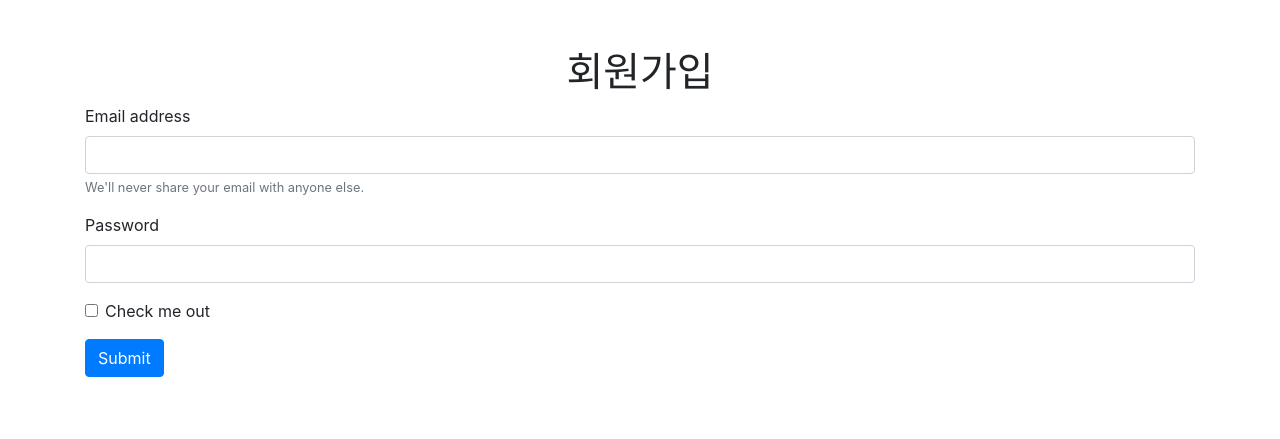
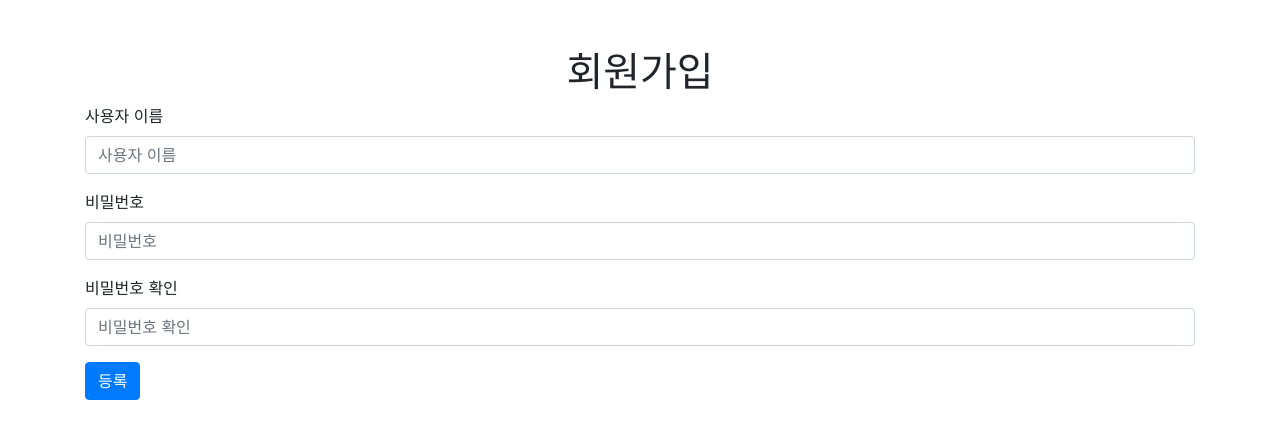
Before and after one commit to leorld/django_basic_1, a Django app: page /fcuser/register/ in a window 1280 px wide. Shown: the top 439 px of the page. Run offline with Django 3.2, Linux system fonts and the light colour scheme; some libraries are stand-ins or nearby versions.

Commit message:
양식변경, 암호화토큰추가, 회원가입정보 함수작성, db저장

```diff
--- a/fc_community/fcuser/templates/register.html
+++ b/fc_community/fcuser/templates/register.html
@@ -37,38 +37,44 @@
       </div>
       <div class="row">
         <div class="col-12">
-          <form>
+          <form method="POST" action=".">
+            <!-- method = "Post" 방식으로 데이터를 파이썬파일에 전달(get방식도 있음) -->
+            <!-- 현재 주소에 action하므로 .만작성 -->
+            {% csrf_token %}
+            <!-- 암호화된 키를 숨겨놓아서 키가 없으면 잘못된 요청으로 반환, 다른데에서 데이터를 호출할 수 있는 것을 방지 -->
+            <!-- 장고에서는 폼에 위의 토큰이 없으면 작동안함. -->
             <div class="form-group">
-              <label for="exampleInputEmail1">Email address</label>
+              <label for="username">사용자 이름</label>
               <input
-                type="email"
+                type="text"
                 class="form-control"
-                id="exampleInputEmail1"
-                aria-describedby="emailHelp"
+                id="username"
+                placeholder="사용자 이름"
+                name="username"
               />
-              <small id="emailHelp" class="form-text text-muted"
-                >We'll never share your email with anyone else.</small
-              >
+              <!-- name값이 있어야 키값으로 사용할 수 있으므로 작성해줌 -->
             </div>
             <div class="form-group">
-              <label for="exampleInputPassword1">Password</label>
+              <label for="password">비밀번호</label>
               <input
                 type="password"
                 class="form-control"
-                id="exampleInputPassword1"
+                id="password"
+                placeholder="비밀번호"
+                name="password"
               />
             </div>
-            <div class="form-group form-check">
+            <div class="form-group">
+              <label for="re-password">비밀번호 확인</label>
               <input
-                type="checkbox"
-                class="form-check-input"
-                id="exampleCheck1"
+                type="password"
+                class="form-control"
+                id="re-password"
+                placeholder="비밀번호 확인"
+                name="re-password"
               />
-              <label class="form-check-label" for="exampleCheck1"
-                >Check me out</label
-              >
             </div>
-            <button type="submit" class="btn btn-primary">Submit</button>
+            <button type="submit" class="btn btn-primary">등록</button>
           </form>
         </div>
       </div>
--- a/fc_community/fcuser/views.py
+++ b/fc_community/fcuser/views.py
@@ -1,8 +1,28 @@
 from django.shortcuts import render
+from .models import Fcuser
+from django.http import HttpResponse
 
 # Create your views here.
 
 
 def register(request):  # 함수를 url에 연결하면 request변수를 통해서 들어옴
     # template폴더를 이미 바라보고있기 때문에 그 안의 register.html로 바로 접근가능
-    return render(request, 'register.html')
+    if request.method == "GET":
+        return render(request, 'register.html')
+    elif request.method == "POST":
+        username = request.POST['username']
+        password = request.POST['password']
+        re_password = request.POST['re-password']
+
+        if password != re_password:
+            return HttpResponse('비밀번호가 다릅니다!')
+
+        fcuser = Fcuser(
+            username=username,
+            password=password
+        )
+        # 입력받은 값으로 객체를 생성하고
+        fcuser.save()
+        # 생성한 객체를 데이터베이스에 저장
+
+        return render(request, 'register.html')
```
Also changed, not shown: fc_community/db.sqlite3.
